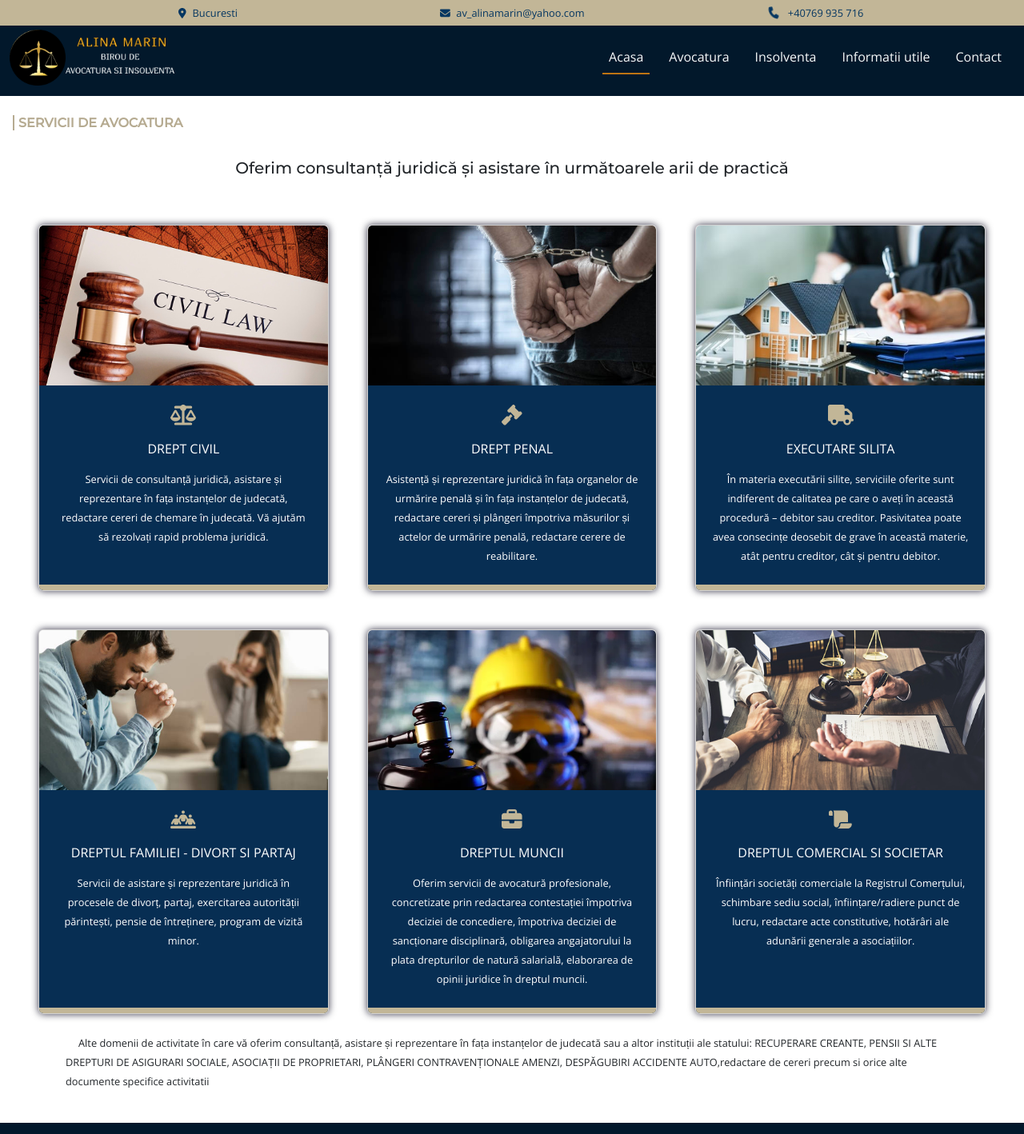
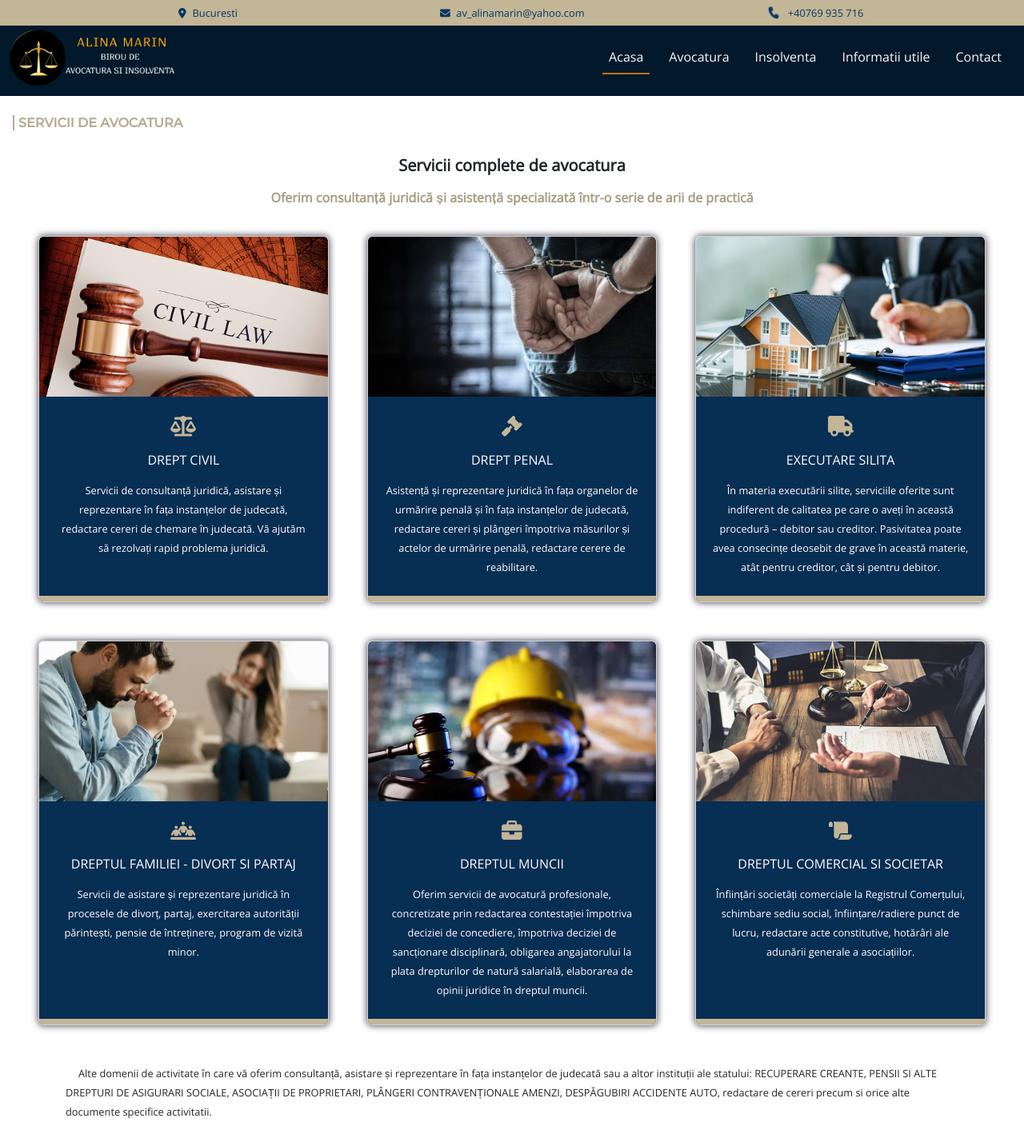
Before and after one commit to AlexJora/lawyer-website, a React (Create React App) app in the folder client/: page /avocatura in a window 1280 px wide. Shown: the top 1418 px of the page at 80% size. Built offline with nearby package versions, Linux system fonts and the light colour scheme; a web font is replaced by a local one.

Commit message:
adding subtitle

```diff
--- a/client/src/custom.css
+++ b/client/src/custom.css
@@ -13,8 +13,10 @@
 
 }
 
-h5 {
-  font-family: 'Montserrat', sans-serif;
+
+.subtitle {
+  color: #a79c83;
+
 }
 
 /* TOPBANNER====================== */
--- a/client/src/pages/Avocatura.js
+++ b/client/src/pages/Avocatura.js
@@ -11,9 +11,10 @@ const Avocatura = () => {
         <div >
           <h6 className='guide-text ms-3 mt-4' >SERVICII DE AVOCATURA</h6>
           <div className=" pt-4 text-center">
-            <h5 className="lh-base text-center">Oferim consultanță juridică și asistare în următoarele arii de practică</h5>
+            <h5 className="fw-bold text-center pb-1">Servicii complete de avocatura</h5>
+            <h6 className="fw-bold subtitle lh-lg text-center px-5">Oferim consultanță juridică și asistență specializată într-o serie de arii de practică</h6>
           </div>
-          <div className="row g-5 px-5 pt-5 ">
+          <div className="row g-5 px-5 pt-4 ">
             <div className="col-lg-4 col-md-6 col-sm-12">
               <div className="card h-100 ">
                 <div class="civil card-img-top" >
@@ -97,7 +98,7 @@ const Avocatura = () => {
 
           </div>
           <div className='container py-4 '>
-            <p className='more-services'>Alte domenii de activitate în care vă oferim consultanță, asistare și reprezentare în fața instanțelor de judecată sau a altor instituții ale statului: RECUPERARE CREANTE, PENSII SI ALTE DREPTURI DE ASIGURARI SOCIALE, ASOCIAȚII DE PROPRIETARI, PLÂNGERI CONTRAVENȚIONALE AMENZI, DESPĂGUBIRI ACCIDENTE AUTO,redactare de cereri precum si orice alte documente specifice activitatii</p>
+            <p className='more-services py-4'>Alte domenii de activitate în care vă oferim consultanță, asistare și reprezentare în fața instanțelor de judecată sau a altor instituții ale statului: RECUPERARE CREANTE, PENSII SI ALTE DREPTURI DE ASIGURARI SOCIALE, ASOCIAȚII DE PROPRIETARI, PLÂNGERI CONTRAVENȚIONALE AMENZI, DESPĂGUBIRI ACCIDENTE AUTO, redactare de cereri precum si orice alte documente specifice activitatii.</p>
           </div>
         </div>
       </div>
--- a/client/src/pages/Insolventa.js
+++ b/client/src/pages/Insolventa.js
@@ -10,7 +10,9 @@ const Insolventa = () => {
         <div>
           <h6 className='guide-text ms-3 mt-4' >SERVICII DE INSOLVENTA</h6>
           <div className='container py-5'>
-            <h5 class="card-title text-center pb-5">Consultanta si reprezentare in cadrul procedurii de insolventa</h5>
+            <h5 className="fw-bold text-center pb-1">Servicii de consultanță și reprezentare în insolvență</h5>
+            <h6 className="fw-bold subtitle lh-lg text-center px-5 pb-4">Oferim asistență specializată în procedurile de insolvență, de la evaluarea opțiunilor disponibile și până la finalizarea procesului</h6>
+
             <div className='card'>
               <div class="insolvency card-img-top2" >
               </div>
```
